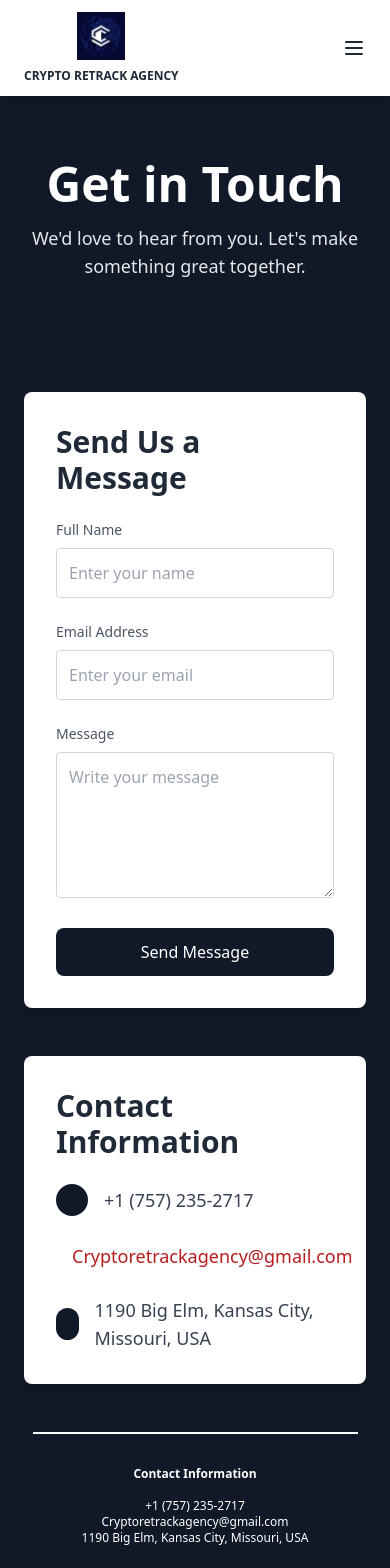
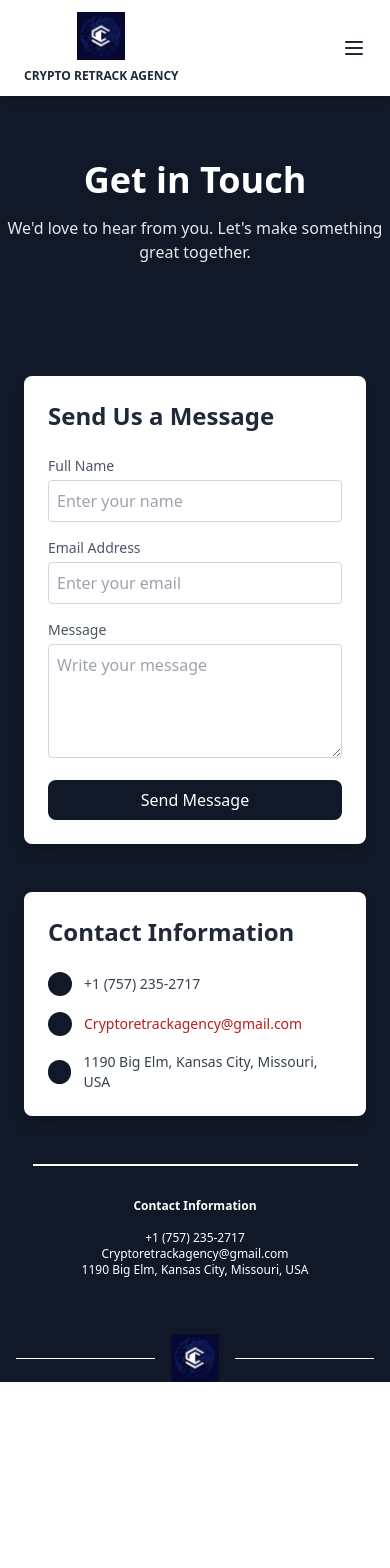
Before and after one commit to Iydeejames/crypto-retrak-agency, a React (Vite) app: page /Contact in a window 390 px wide. Shown: the top 1568 px of the page. After the commit the page ends 1382 px from the top, so only its background shows below. Built offline with nearby package versions, Linux system fonts and the light colour scheme.

Commit message:
Update Contact.jsx

```diff
--- a/src/pages/Contact.jsx
+++ b/src/pages/Contact.jsx
@@ -9,8 +9,8 @@ const Contact = () => {
     <div className="bg-gray-900 text-white min-h-screen">
       {/* Header Section */}
       <header className="text-center py-16">
-        <h1 className="text-5xl font-bold">Get in Touch</h1>
-        <p className="mt-4 text-lg text-gray-200">
+        <h1 className="text-4xl sm:text-5xl font-bold">Get in Touch</h1>
+        <p className="mt-4 text-base sm:text-lg text-gray-200">
           We'd love to hear from you. Let's make something great together.
         </p>
       </header>
@@ -18,45 +18,47 @@ const Contact = () => {
       {/* Main Content */}
       <main className="container mx-auto px-6 lg:px-20 py-12 grid grid-cols-1 lg:grid-cols-2 gap-12">
         {/* Contact Form */}
-        <section className="bg-white p-8 rounded-lg shadow-lg">
-          <h2 className="text-3xl font-semibold text-gray-800 mb-6">Send Us a Message</h2>
-          <form className="space-y-6">
+        <section className="bg-white p-6 sm:p-8 rounded-lg shadow-lg">
+          <h2 className="text-2xl sm:text-3xl font-semibold text-gray-800 mb-6">
+            Send Us a Message
+          </h2>
+          <form className="space-y-4 sm:space-y-6">
             <div>
-              <label htmlFor="name" className="block text-sm font-medium text-gray-600 mb-2">
+              <label htmlFor="name" className="block text-sm font-medium text-gray-600 mb-1 sm:mb-2">
                 Full Name
               </label>
               <input
                 id="name"
                 type="text"
                 placeholder="Enter your name"
-                className="w-full p-3 border border-gray-300 rounded focus:outline-none focus:ring-2 focus:ring-blue-500"
+                className="w-full p-2 sm:p-3 border border-gray-300 rounded focus:outline-none focus:ring-2 focus:ring-blue-500"
               />
             </div>
             <div>
-              <label htmlFor="email" className="block text-sm font-medium text-gray-600 mb-2">
+              <label htmlFor="email" className="block text-sm font-medium text-gray-600 mb-1 sm:mb-2">
                 Email Address
               </label>
               <input
                 id="email"
                 type="email"
                 placeholder="Enter your email"
-                className="w-full p-3 border border-gray-300 rounded focus:outline-none focus:ring-2 focus:ring-blue-500"
+                className="w-full p-2 sm:p-3 border border-gray-300 rounded focus:outline-none focus:ring-2 focus:ring-blue-500"
               />
             </div>
             <div>
-              <label htmlFor="message" className="block text-sm font-medium text-gray-600 mb-2">
+              <label htmlFor="message" className="block text-sm font-medium text-gray-600 mb-1 sm:mb-2">
                 Message
               </label>
               <textarea
                 id="message"
                 placeholder="Write your message"
-                rows="5"
-                className="w-full p-3 border border-gray-300 rounded focus:outline-none focus:ring-2 focus:ring-blue-500"
+                rows="4"
+                className="w-full p-2 sm:p-3 border border-gray-300 rounded focus:outline-none focus:ring-2 focus:ring-blue-500"
               ></textarea>
             </div>
             <button
               type="submit"
-              className="w-full py-3 px-6 bg-gray-900 text-white rounded-lg font-medium hover:bg-blue-700 transition duration-300"
+              className="w-full py-2 px-4 sm:py-3 sm:px-6 bg-gray-900 text-white rounded-lg font-medium hover:bg-blue-700 transition duration-300"
             >
               Send Message
             </button>
@@ -64,31 +66,31 @@ const Contact = () => {
         </section>
 
         {/* Contact Information */}
-        <section className="flex flex-col justify-between bg-white p-8 rounded-lg shadow-lg">
-          <h2 className="text-3xl font-semibold text-gray-800 mb-6">Contact Information</h2>
-          <ul className="space-y-6">
-            <li className="flex items-center space-x-4">
-            <div className="w-8 h-8 bg-gray-900 rounded-full flex justify-center items-center">
-            <i className="fas fa-phone-alt text-white text-xl"></i>
+        <section className="flex flex-col justify-between bg-white p-6 sm:p-8 rounded-lg shadow-lg">
+          <h2 className="text-2xl sm:text-3xl font-semibold text-gray-800 mb-6">Contact Information</h2>
+          <ul className="space-y-4 sm:space-y-6">
+            <li className="flex items-center space-x-3 sm:space-x-4">
+              <div className="w-6 h-6 sm:w-8 sm:h-8 bg-gray-900 rounded-full flex justify-center items-center">
+                <i className="fas fa-phone-alt text-white text-sm sm:text-xl"></i>
               </div>
-              <span className="text-lg text-gray-700">+1 (757) 235-2717</span>
+              <span className="text-sm sm:text-lg text-gray-700">+1 (757) 235-2717</span>
             </li>
-            <li className="flex items-center space-x-4">
-            <div className="w-8 h-8 bg-gray-900 rounded-full flex justify-center items-center">
-            <i className="fas fa-envelope text-white text-xl"></i>
+            <li className="flex items-center space-x-3 sm:space-x-4">
+              <div className="w-6 h-6 sm:w-8 sm:h-8 bg-gray-900 rounded-full flex justify-center items-center">
+                <i className="fas fa-envelope text-white text-sm sm:text-xl"></i>
               </div>
               <a
                 href="mailto:Cryptoretrackagency@gmail.com"
-                className="text-lg text-red-700 hover:underline"
+                className="text-sm sm:text-lg text-red-700 hover:underline"
               >
                 Cryptoretrackagency@gmail.com
               </a>
             </li>
-            <li className="flex items-center space-x-4">
-              <div className="w-8 h-8 bg-gray-900 rounded-full flex justify-center items-center">
-                <i className="fas fa-map-marker-alt text-white text-xl"></i>
+            <li className="flex items-center space-x-3 sm:space-x-4">
+              <div className="w-6 h-6 sm:w-8 sm:h-8 bg-gray-900 rounded-full flex justify-center items-center">
+                <i className="fas fa-map-marker-alt text-white text-sm sm:text-xl"></i>
               </div>
-              <span className="text-lg text-gray-700">
+              <span className="text-sm sm:text-lg text-gray-700">
                 1190 Big Elm, Kansas City, Missouri, USA
               </span>
             </li>
```
